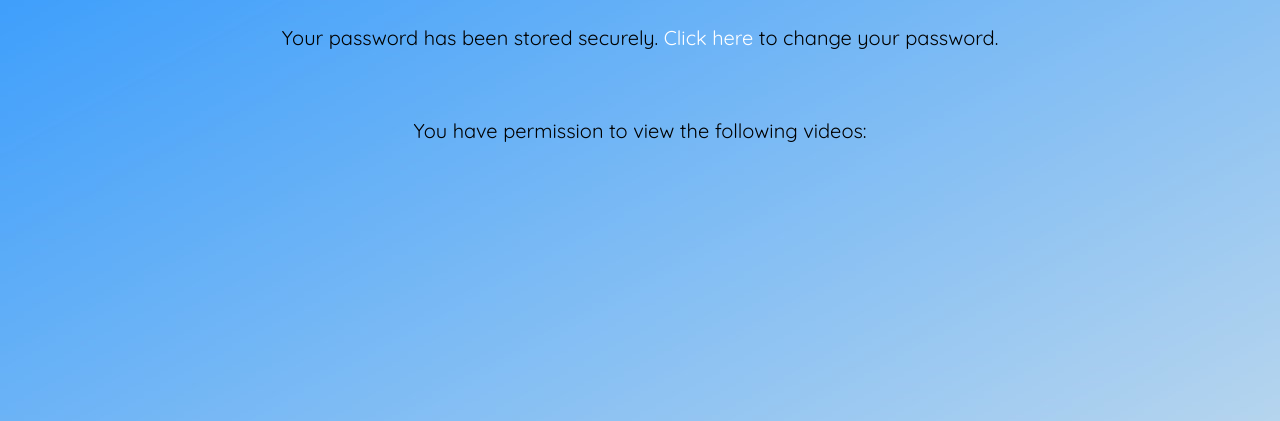
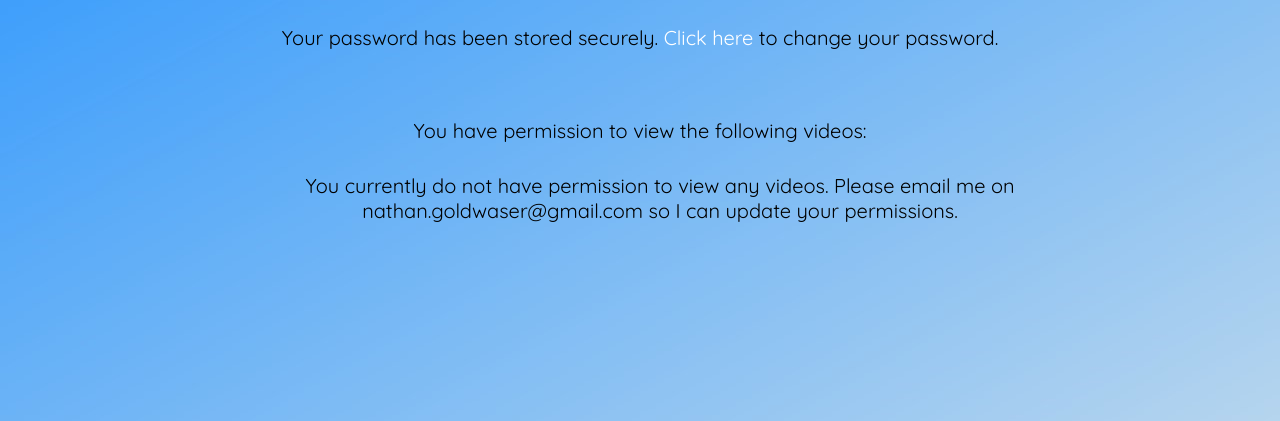
Before and after one commit to nutcrackertutoring/nutcracker, a Django app: template accounts/templates/my_account.html in a window 1280 px wide. Shown: the part 321-742 px from the top of the page. Run offline with Django 3.2, Linux system fonts and the light colour scheme; the template is opened without the code that fills it, so the values that code supplies are empty; parts of the project's set-up code (start-up, migrations or seed data) failed here and were passed over; some libraries are stand-ins or nearby versions; some web fonts are replaced.

Commit message:
Allowed Hosts, Videos permissions
 - Adds nutcrackertutoring.com and .au to allowed hosts

 - If no videos permissions, displays message

```diff
--- a/accounts/templates/my_account.html
+++ b/accounts/templates/my_account.html
@@ -18,10 +18,17 @@ You have permission to view the following videos:</p>
 <ul class="textabout">
 {% if perms.methodsvids.view_methods %}
 <li>Methods</li>
+	{% if perms.physicsvids.view_physics %}
+	<li>Physics</li>
+	{% endif %}
+{% else %}
+	{% if perms.physicsvids.view_physics %}
+	<li>Physics</li>
+	{% else %}
+	<li>You currently do not have permission to view any videos. Please email me on nathan.goldwaser@gmail.com so I can update your permissions.</li>
+	{% endif %}
 {% endif %}
-{% if perms.physicsvids.view_physics %}
-<li>Physics</li>
-{% endif %}
+
 </ul>
 
 <br>
--- a/accounts/templates/signedup.html
+++ b/accounts/templates/signedup.html
@@ -6,5 +6,5 @@
 
 <h2>You've signed up!</h2>
 
-Thanks you for signing up. Before you can access the videos, please email me at nathan.goldwaser@gmail.com and I will update you user permissions.
+Thank you for signing up. Before you can access the videos, please email me at nathan.goldwaser@gmail.com and I will update your user permissions.
 {% endblock %}
--- a/nutcracker/settings.py
+++ b/nutcracker/settings.py
@@ -26,7 +26,7 @@ SECRET_KEY = config('SECRET_KEY', default='jh1yf91)^@^fjnq#qaf2xtces_*rs2juo@&i$
 # SECURITY WARNING: don't run with debug turned on in production!
 DEBUG = config('DEBUG', default=False, cast=bool)
 
-ALLOWED_HOSTS = config('ALLOWED_HOSTS', default='.herokuapp.com', cast=Csv())
+ALLOWED_HOSTS = config('ALLOWED_HOSTS', default='.herokuapp.com, nutcrackerutoring.com.au, nutcrackertutoring.com', cast=Csv())
 
 
 # Application definition
```
Also changed, not shown: db.sqlite3.
